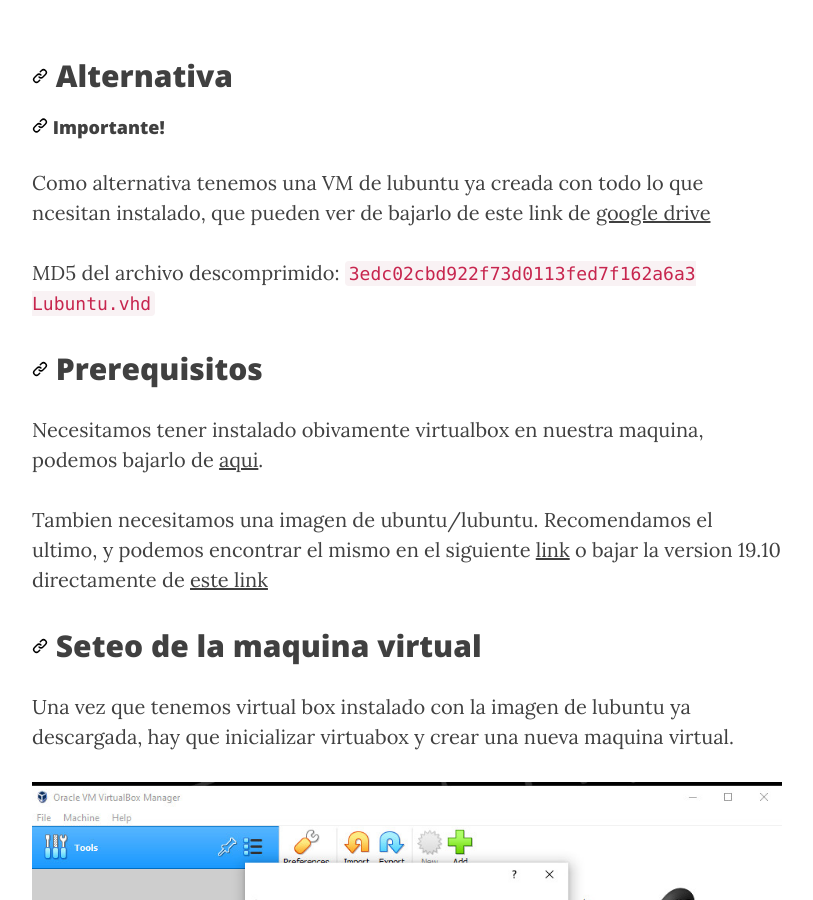
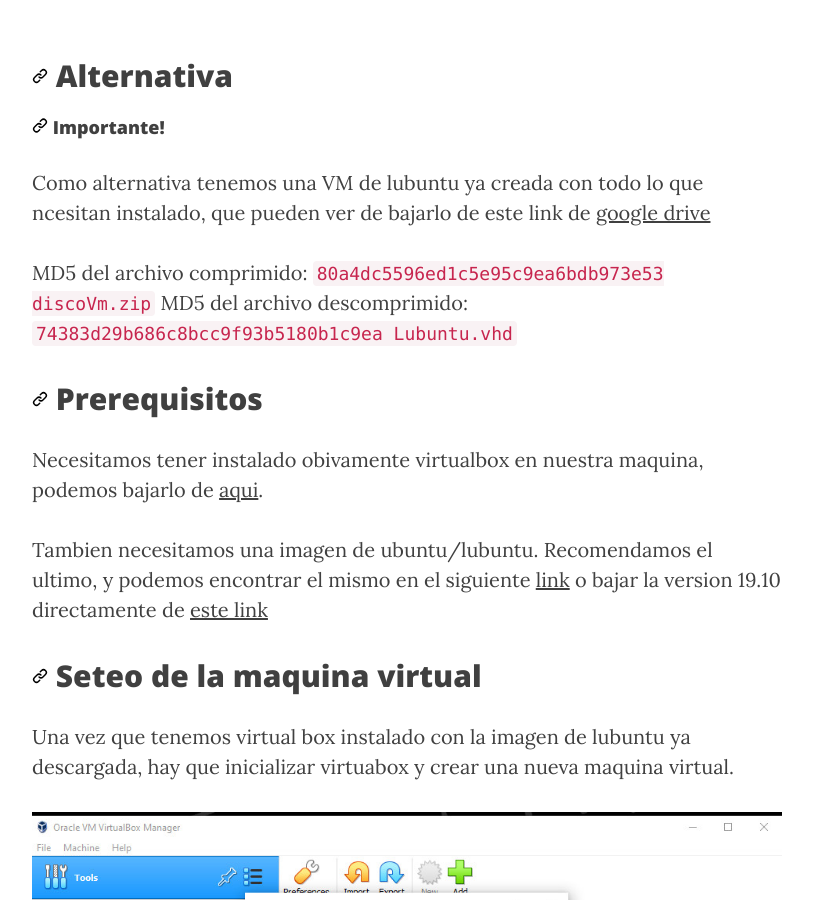
Before and after one commit to arquitecturas-concurrentes/arquitecturas-concurrentes.github.io, a Jekyll site: the page built from guias/vm.md, in a window 1280 px wide and 900 px high, scrolled down 551 px. Shown: the whole window, without its empty margins (233-1046 px from the left). Built offline with Jekyll 4.4.1, drawn with Linux system fonts in a browser that asks for light colours; nearby versions of some CDN libraries; our own code applies the rules of GitHub Pages for plain Markdown files.

Commit message:
Update vm.md

```diff
--- a/guias/vm.md
+++ b/guias/vm.md
@@ -10,7 +10,8 @@
 
 Como alternativa tenemos una VM de lubuntu ya creada con todo lo que ncesitan instalado, que pueden ver de bajarlo de este link de [google drive]( https://drive.google.com/file/d/12x7nF61p0TPcECeInSICKCzkQo1TOPB0/view?usp=sharing)
 
-MD5 del archivo descomprimido: `3edc02cbd922f73d0113fed7f162a6a3  Lubuntu.vhd`
+MD5 del archivo comprimido: `80a4dc5596ed1c5e95c9ea6bdb973e53  discoVm.zip`
+MD5 del archivo descomprimido: `74383d29b686c8bcc9f93b5180b1c9ea  Lubuntu.vhd`
 
 
 ## Prerequisitos
```
